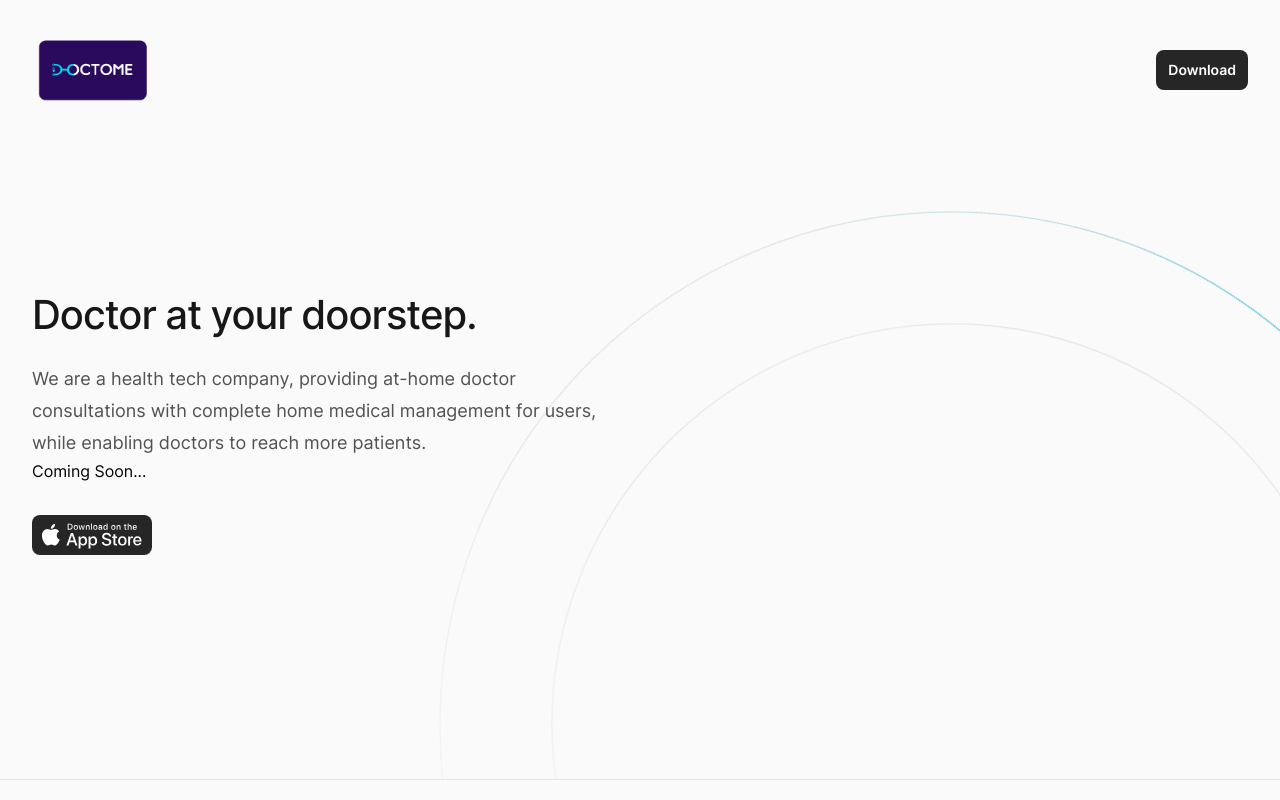
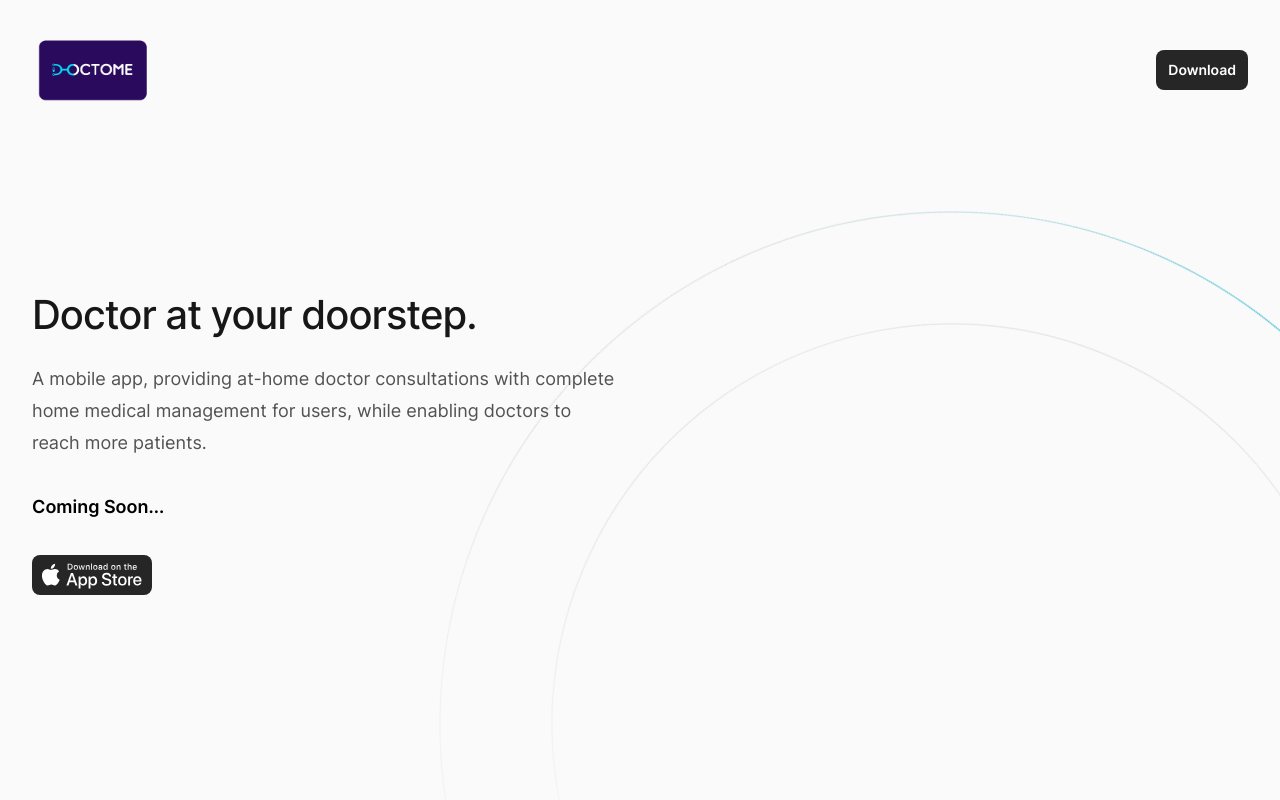
Before and after one commit to chaitanyareddyk/doctome-landing, a Next.js app: page / in a window 1280 px wide. Shown: the top 800 px of the page. Built offline with nearby package versions, Linux system fonts and the light colour scheme.

Commit message:
logo change

```diff
--- a/src/components/Hero.jsx
+++ b/src/components/Hero.jsx
@@ -344,11 +344,11 @@ export function Hero() {
               Doctor at your doorstep.
             </h1>
             <p className="mt-6 text-lg text-gray-600">
-              We are a health tech company, providing at-home doctor
+              A mobile app, providing at-home doctor
               consultations with complete home medical management for users,
               while enabling doctors to reach more patients.
             </p>
-            <div>Coming Soon...</div>
+            <div className="font-semibold text-lg my-8">Coming Soon...</div>
             <div className="mt-8 flex flex-wrap gap-x-6 gap-y-4">
               <AppStoreLink />
               {/* <Button href="#" variant="outline">
```
